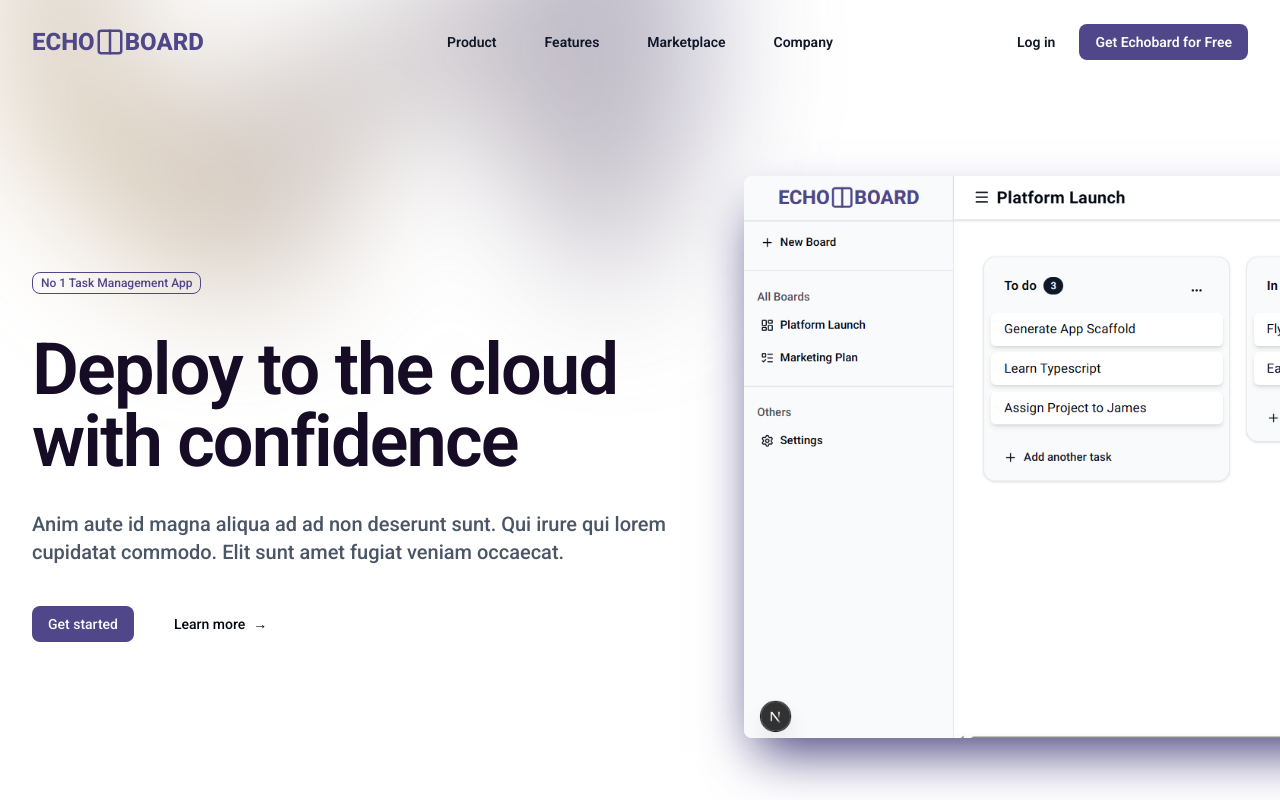
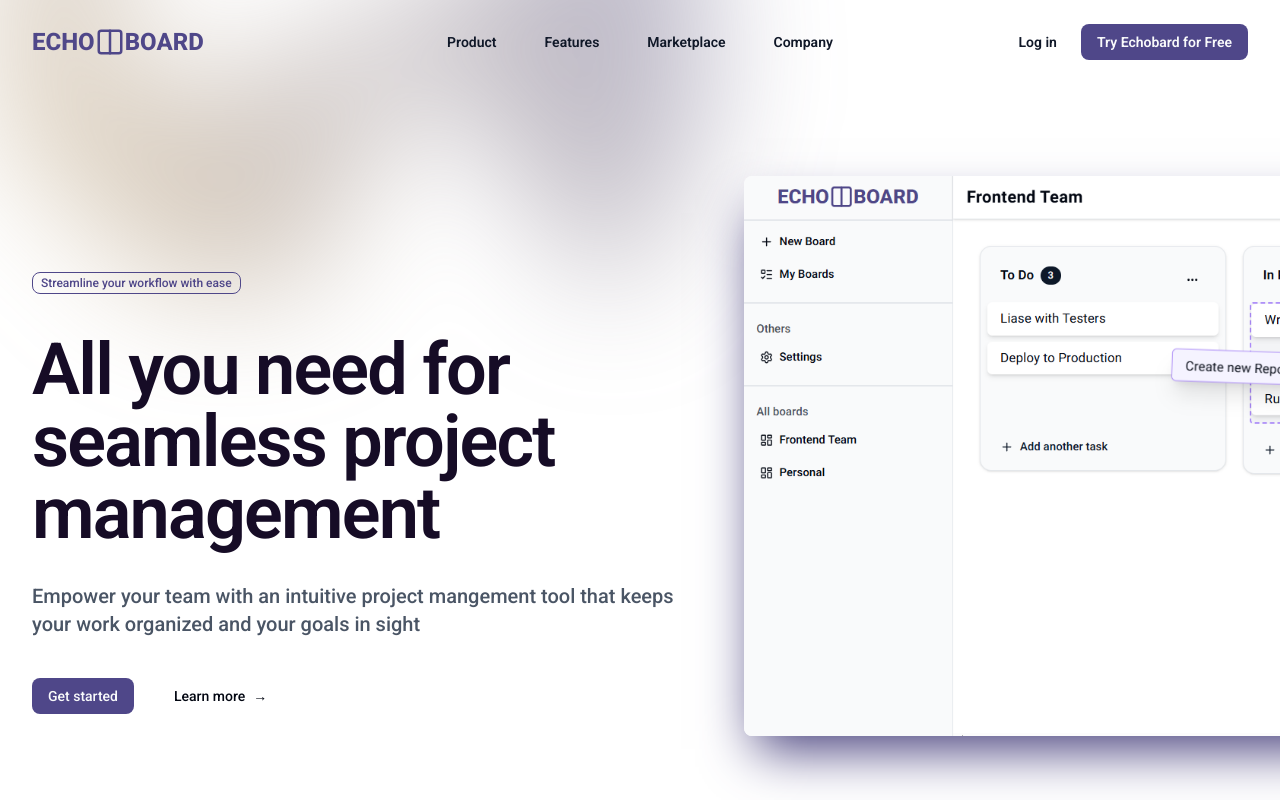
Before and after one commit to mustaphaoyenuga/echoboard, a Next.js app: page / in a window 1280 px wide. Shown: the top 800 px of the page. Built offline with nearby package versions, Linux system fonts and the light colour scheme.

Commit message:
replace lorem ipsum text on hero section

```diff
--- a/src/app/(home)/_components/HeroSection.tsx
+++ b/src/app/(home)/_components/HeroSection.tsx
@@ -20,15 +20,19 @@ const HeroSection = () => {
       </div>
       <div className='mx-auto max-w-7xl px-6 pt-10 pb-24 sm:pb-32 lg:flex lg:px-8 lg:py-44'>
         <div className='mx-auto max-w-2xl shrink-0 lg:mx-0 lg:pt-8'>
-          <Badge variant="outline" className='mt-10 sm:mt-24 lg:mt-16 dark:bg-brand-200 text-brand-500 border-brand-500' asChild>
-            <a href='#'>No 1 Task Management App</a>
+          <Badge
+            variant='outline'
+            className='mt-10 sm:mt-24 lg:mt-16 dark:bg-brand-200 text-brand-500 border-brand-500'
+            asChild
+          >
+            <a href='#'>Streamline your workflow with ease</a>
           </Badge>
           <h1 className='mt-10 text-5xl font-semibold -tracking-wide text-pretty text-brand-900 dark:text-white sm:text-7xl'>
-            Deploy to the cloud with confidence
+            All you need for seamless project management
           </h1>
           <p className='mt-8 text-lg font-medium text-pretty text-gray-600 dark:text-gray-200 sm:text-xl'>
-            Anim aute id magna aliqua ad ad non deserunt sunt. Qui irure qui
-            lorem cupidatat commodo. Elit sunt amet fugiat veniam occaecat.
+            Empower your team with an intuitive project mangement tool that
+            keeps your work organized and your goals in sight
           </p>
           <div className='mt-10 flex items-center gap-6'>
             <Button variant='primary' asChild>
--- a/src/app/(home)/_components/Navbar.tsx
+++ b/src/app/(home)/_components/Navbar.tsx
@@ -56,7 +56,7 @@ const Navbar = () => {
               href='/signup'
               className='text-sm/6 font-semibold'
             >
-              Get Echobard for Free
+              Try Echobard for Free
             </Link>
           </Button>
         </div>
--- a/src/store/initialBoardData.ts
+++ b/src/store/initialBoardData.ts
@@ -5,31 +5,31 @@ export const initialBoards = {
     columns: [
       {
         id: "c1",
-        title: "In Progress",
+        title: "To Do",
         tasks: [
-          { id: "c1t0", title: "Fly to Paris" },
-          { id: "c1t1", title: "Eat Biscuit" },
+          { id: "c1t0", title: "Liase with Testers" },
+          { id: "c1t1", title: "Deploy to Production" },
         ],
       },
       {
         id: "c2",
-        title: "Done",
+        title: "In Progress",
         tasks: [
-          { id: "c2t0", title: "Learn Spanish" },
-          { id: "c2t1", title: "Fly to Paris" },
+          { id: "c2t0", title: "Write Integrated tests" },
+          { id: "c2t1", title: "Run app on Lighthouse" },
         ],
       },
     ],
   },
   "board-2": {
     id: "board-2",
-    title: "Design Squad",
+    title: "Personal",
     columns: [
       {
         id: "c15",
         title: "Backlog",
         tasks: [
-          { id: "c15t15", title: "Liase with Testers" },
+          { id: "c15t15", title: "Travel to Paris" },
           { id: "c15t16", title: "Delete Database" },
         ],
       },
@@ -37,16 +37,16 @@ export const initialBoards = {
         id: "c17",
         title: "Assigned",
         tasks: [
-          { id: "c17t16", title: "Running back to Man United" },
-          { id: "c17t18", title: "Sack Vicki from Teamlead" },
+          { id: "c17t16", title: "Start a blog" },
+          { id: "c17t18", title: "Take course on Motion Design" },
         ],
       },
       {
         id: "c18",
         title: "Delivered",
         tasks: [
-          { id: "c18t16", title: "Man City is Moving" },
-          { id: "c18t18", title: "Sack Saka from Vice city" },
+          { id: "c18t16", title: "Build New Portfolio" },
+          { id: "c18t18", title: "Purchase new Bicycle" },
         ],
       },
     ],
```
Also changed, not shown: public/images/project-app-screenshot.png.
